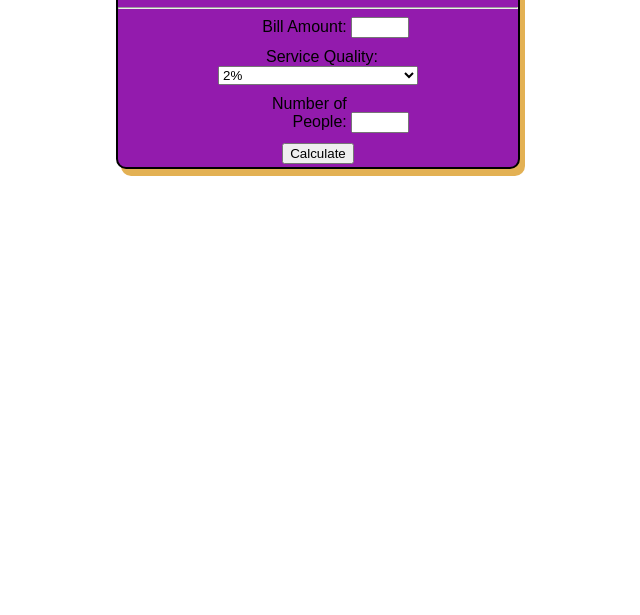
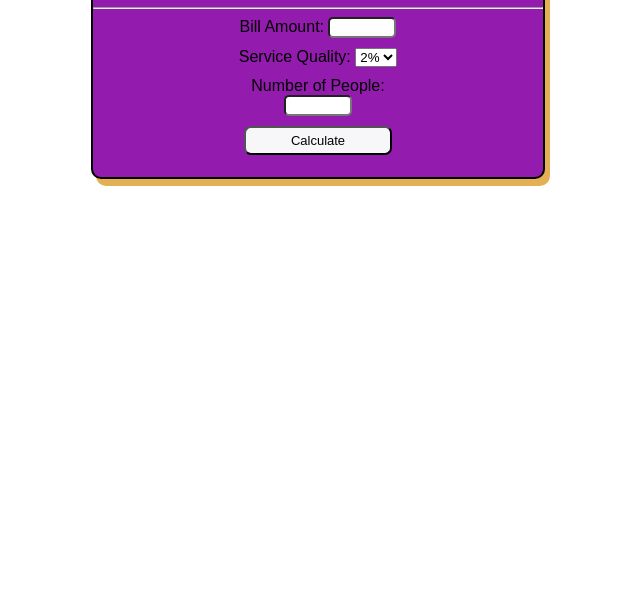
Before and after one commit to mahmudul7608/tips-project, a plain HTML site: page index.html in a window 1280 px wide. Shown: the part 185-800 px from the top of the page, without its empty margins (322-962 px from the left). Drawn offline with Linux system fonts and the light colour scheme.

Commit message:
some css change

```diff
--- a/style.css
+++ b/style.css
@@ -4,12 +4,12 @@ body {
 }
 
 .tips-container {
-  height: 250px;
-  width: 400px;
+  height: 260px;
+  width: 450px;
   align-items: center;
   justify-content: center;
   margin: auto;
-  margin-top:100px ;
+  margin-top: 100px;
   border: 2px solid black;
   border-radius: 10px;
   box-shadow: 5px 7px rgb(227, 177, 84);
@@ -27,22 +27,27 @@ h1 {
 .input-group {
   margin-bottom: 10px;
 }
-
 label {
-  display: inline-block;
   width: 120px;
   text-align: right;
 }
 
 input[type="number"] {
-  width: 50px;
+  width: 60px;
+  border-radius: 5px;
+}
+button {
+  padding: 5px 45px;
+  border-radius: 7px;
+  font-size: 13px;
+  color: rgb(3, 3, 3);
+  background-color: rgb(247, 247, 249);
+}
+button:hover {
+  background-color: rgb(178, 178, 107);
 }
 
 input[type="text"] {
-  width: 100%;
-}
-
-select {
   width: 100%;
 }
 
```
